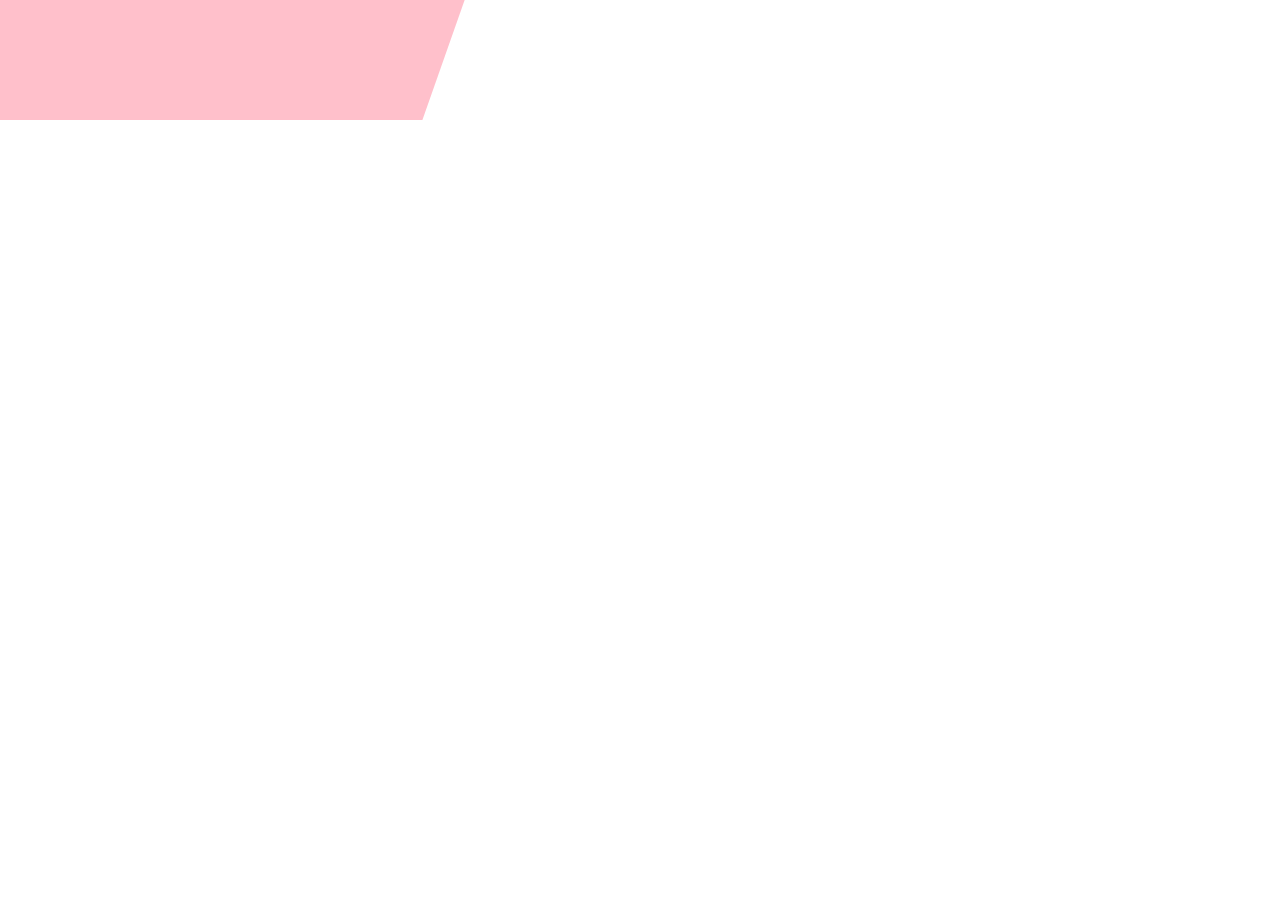
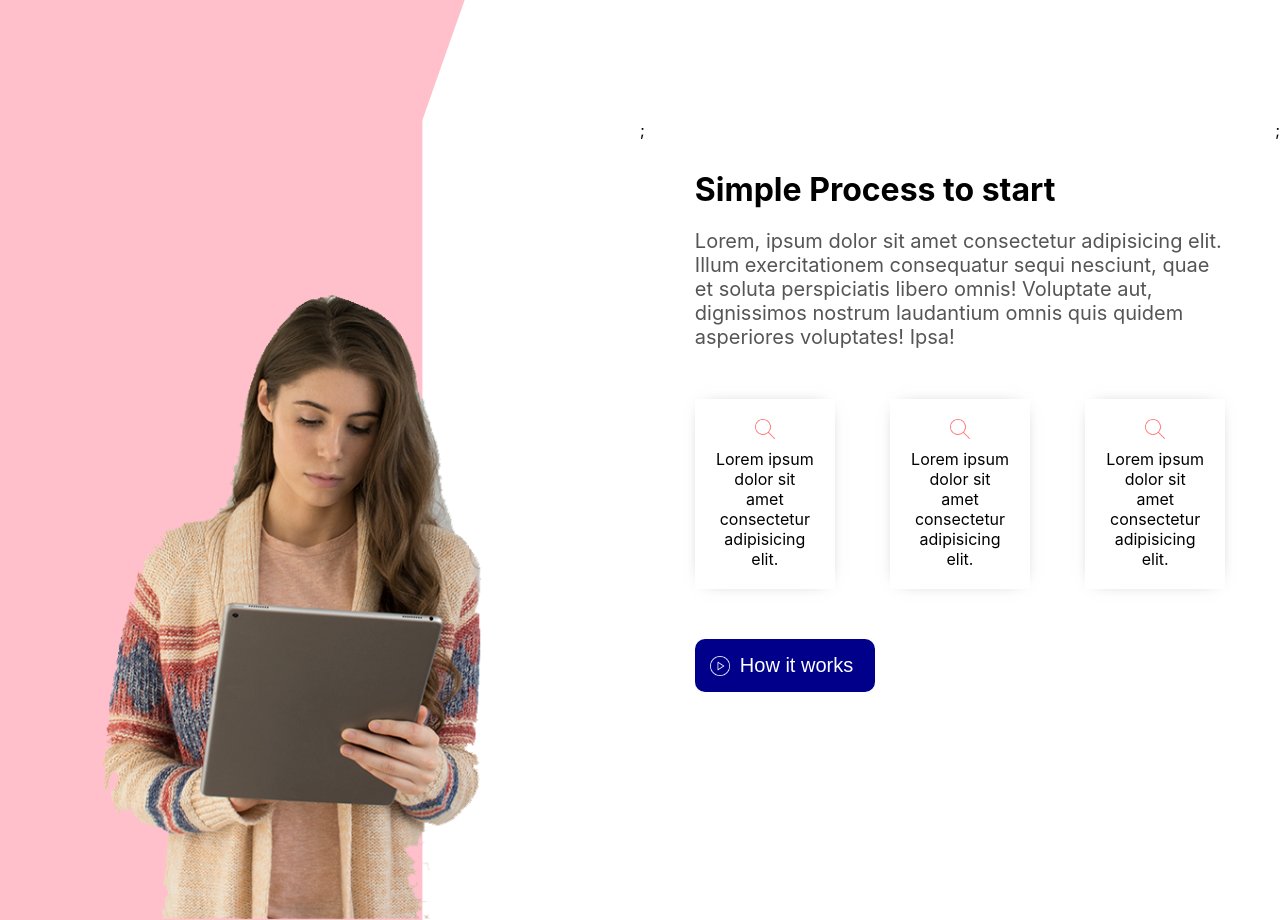
Before and after one commit to liviaalcantaraf/website-react, a React (Create React App) app: page / in a window 1280 px wide. Shown: the part 1480-2400 px from the top of the page. Before the commit the page ends 1600 px from the top, so only its background shows below. Built offline with nearby package versions, Linux system fonts and the light colour scheme.

Commit message:
third section created

```diff
--- a/src/App.js
+++ b/src/App.js
@@ -4,6 +4,7 @@ import "./App.css";
 import Intro from "./components/Intro";
 import Feature from "./components/Feature";
 import { css } from "styled-components";
+import Service from "./components/Service";
 
 const Container = styled.div`
   height: 100vh;
@@ -30,6 +31,11 @@ const FeatureShape = styled.div`
   clip-path: polygon(0 0, 55% 0%, 33% 100%, 0% 100%);
   background-color: pink;
 `;
+const ServiceShape = styled.div`
+  ${Shape}
+  clip-path: polygon(0 0, 33% 0%, 33% 100%, 0% 100%);
+  background-color: pink;
+`;
 
 function App() {
   return (
@@ -43,6 +49,10 @@ function App() {
         <Feature />
         <FeatureShape />
       </Container>
+      <Container>
+        <Service />
+        <ServiceShape />
+      </Container>
     </div>
   );
 }
--- /dev/null
+++ b/src/components/MiniCard.jsx
@@ -0,0 +1,32 @@
+import React from "react";
+import styled from "styled-components";
+import Search from "../image/search.png";
+
+const Container = styled.div`
+  width: 100px;
+  padding: 20px;
+  display: flex;
+  flex-direction: column;
+  box-shadow: 0px 0px 17px -11px rgba(0, 0, 0, 0.58);
+  align-items: center;
+`;
+
+const Image = styled.img`
+  width: 20px;
+`;
+
+const Text = styled.span`
+  margin-top: 10px;
+  text-align: center;
+`;
+
+const MiniCard = () => {
+  return (
+    <Container>
+      <Image src={Search} />
+      <Text>Lorem ipsum dolor sit amet consectetur adipisicing elit.</Text>
+    </Container>
+  );
+};
+
+export default MiniCard;
--- /dev/null
+++ b/src/components/Service.jsx
@@ -0,0 +1,116 @@
+import React, { useState } from "react";
+import styled from "styled-components";
+import Tablet from "../image/tablet.png";
+import MiniCard from "./MiniCard";
+import Play from "../image/play.png";
+
+const Container = styled.div`
+  display: flex;
+  height: 100%;
+`;
+const Left = styled.div`
+  width: 50%;
+  position: relative;
+`;
+
+const Image = styled.img`
+  display: ${(props) => props.open && "none"};
+
+  height: 100%;
+  margin-right: 100px;
+`;
+
+const Video = styled.video`
+  display: ${(props) => !props.open && "none"};
+  height: 300px;
+  position: absolute;
+  top: 0;
+  bottom: 0;
+  right: 0;
+  margin: auto;
+`;
+
+const Right = styled.div`
+  width: 50%;
+`;
+
+const Wrapper = styled.div`
+  padding: 50px;
+  display: flex;
+  flex-direction: column;
+`;
+
+const Title = styled.h1``;
+const Desc = styled.p`
+  font-size: 20px;
+  margin-top: 20px;
+  color: #555;
+`;
+
+const CardContainer = styled.div`
+  display: flex;
+  justify-content: space-between;
+  margin-top: 50px;
+`;
+
+const Button = styled.button`
+  width: 180px;
+  border: none;
+  border-radius: 10px;
+  background-color: darkblue;
+  color: white;
+  font-size: 20px;
+  padding: 15px;
+  margin-top: 50px;
+  cursor: pointer;
+  display: flex;
+  align-items: center;
+`;
+
+const Icon = styled.img`
+  width: 20px;
+  margin-right: 10px;
+`;
+
+const Service = () => {
+  const [open, setOpen] = useState(false);
+
+  return (
+    <Container>
+      <Left>
+        <Image open={open} src={Tablet} />
+        <Video
+          open={open}
+          autoPlay
+          loop
+          controls
+          src="https://storage.coverr.co/videos/I4i8cIRplOXl1bqlAbcEfkZcjzg3CG401?token=eyJhbGciOiJIUzI1NiIsInR5cCI6IkpXVCJ9.eyJhcHBJZCI6Ijg3NjdFMzIzRjlGQzEzN0E4QTAyIiwiaWF0IjoxNjQ5MDcxNDUxfQ.X1C4hCuC17q8BtOt__aG3T8MxfdBGzBTc4fAofGBujM"
+        />
+      </Left>
+      ;
+      <Right>
+        <Wrapper>
+          <Title>Simple Process to start</Title>
+          <Desc>
+            Lorem, ipsum dolor sit amet consectetur adipisicing elit. Illum
+            exercitationem consequatur sequi nesciunt, quae et soluta
+            perspiciatis libero omnis! Voluptate aut, dignissimos nostrum
+            laudantium omnis quis quidem asperiores voluptates! Ipsa!
+          </Desc>
+          <CardContainer>
+            <MiniCard />
+            <MiniCard />
+            <MiniCard />
+          </CardContainer>
+          <Button onClick={() => setOpen(true)}>
+            <Icon src={Play} />
+            How it works
+          </Button>
+        </Wrapper>
+      </Right>
+      ;
+    </Container>
+  );
+};
+
+export default Service;
```
Also changed, not shown: src/components/Price.jsx (added, +7 -0 lines), src/image/play.png (added), src/image/tablet.png (added).
